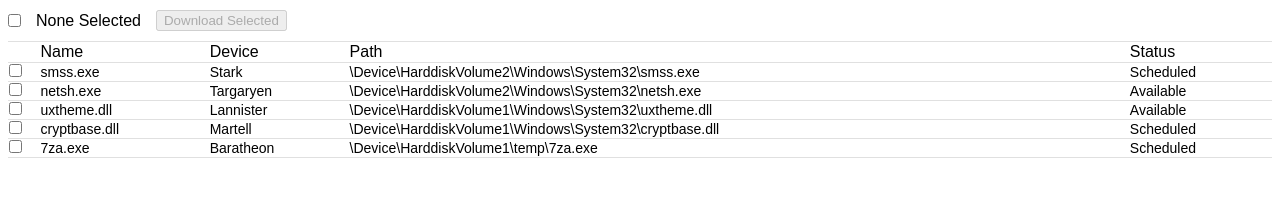
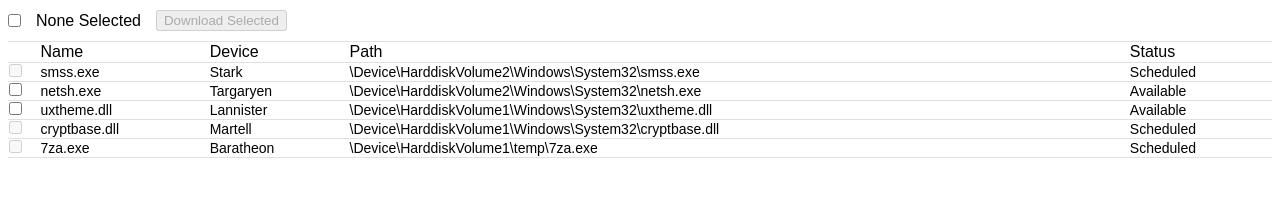
Before and after one commit to avihai-yosef/file-list-codesandbox, a React (Create React App) app: page / in a window 1280 px wide. Shown: the top 203 px of the page. Built offline with nearby package versions, Linux system fonts and the light colour scheme.

Commit message:
Allow only available files to be selected for download

```diff
--- a/src/components/FileList/FileList.module.css
+++ b/src/components/FileList/FileList.module.css
@@ -39,7 +39,6 @@
 }
 
 .row {
-  cursor: pointer;
   font-size: 14px;
 }
 
@@ -51,6 +50,10 @@
   background-color: rgba(220, 0, 78, 0.08);
 }
 
+.row[aria-disabled="false"] {
+  cursor: pointer;
+}
+
 .table th,
 td {
   padding: 10px 5px 10px left-checkbox-margin;
--- a/src/components/FileList/FileList.tsx
+++ b/src/components/FileList/FileList.tsx
@@ -17,9 +17,7 @@ const FileList = ({ files }: Props) => {
     selectedCount
   } = useFileSelection(files);
 
-  const filesForDownload = files.filter(
-    (f) => isSelected(f) && f.status === FileStatus.Available
-  );
+  const filesForDownload = files.filter((f) => isSelected(f));
 
   return (
     <div className={styles.container}>
@@ -32,7 +30,7 @@ const FileList = ({ files }: Props) => {
           className={styles.allSelector}
         />
         <SelectedCount count={selectedCount} />
-        <DownloadButton files={filesForDownload} />
+        <DownloadButton files={filesForDownload} isSelected={isSelected} />
       </div>
       <table data-testid="table" className={styles.table}>
         <thead>
@@ -49,7 +47,8 @@ const FileList = ({ files }: Props) => {
             <Row
               key={file.id}
               file={file}
-              isSelected={isSelected(file)}
+              selected={isSelected(file)}
+              disabled={file.status !== FileStatus.Available}
               onSelect={toggleRowHandler}
             />
           ))}
@@ -90,22 +89,25 @@ function DownloadButton({ files }: { files: File[] }) {
 
 function Row({
   file,
-  isSelected,
+  selected,
+  disabled,
   onSelect
 }: {
   file: File;
-  isSelected: boolean;
+  selected: boolean;
+  disabled: boolean;
   onSelect: (file: File) => void;
 }) {
-  const onClick = () => onSelect(file);
+  const onClick = () => !disabled && onSelect(file);
   return (
     <tr
       className={styles.row}
       onClick={onClick}
-      aria-selected={isSelected}
+      aria-selected={selected}
+      aria-disabled={disabled}
     >
       <td>
-        <Checkbox checked={isSelected} readOnly />
+        <Checkbox checked={selected} disabled={disabled} readOnly />
       </td>
       <td>{file.name}</td>
       <td>{file.device}</td>
```
